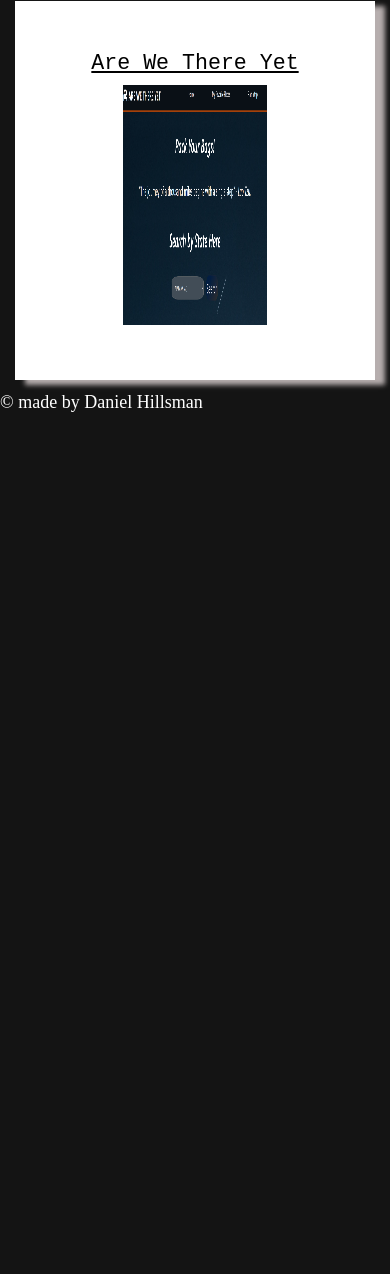
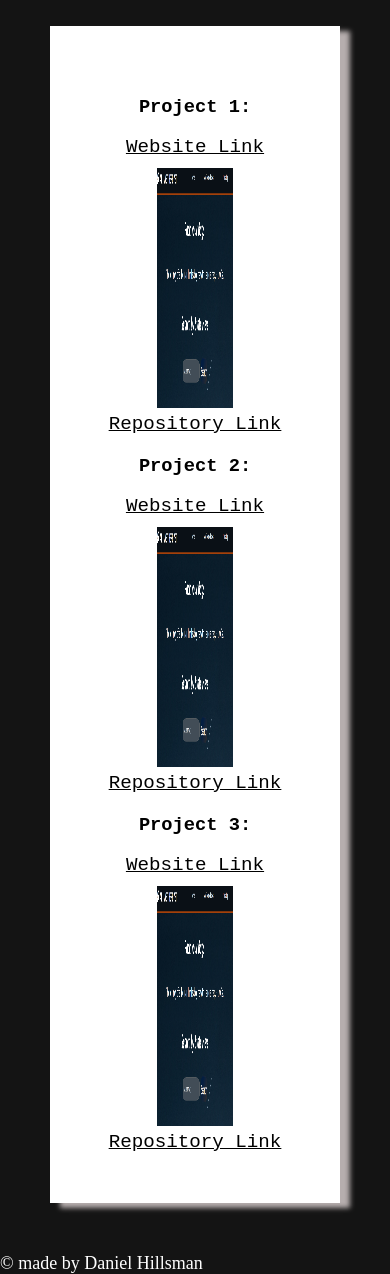
Before and after one commit to danielhillsman/Person-Work-Portfolio, a plain HTML site: page portfolio.html in a window 390 px wide. Shown: the part 324-1598 px from the top of the page. Before the commit the page ends 844 px from the top, so only its background shows below. Drawn offline with Linux system fonts and the light colour scheme.

Commit message:
added 3 project links and repo link

```diff
--- a/assets/css/port-style.css
+++ b/assets/css/port-style.css
@@ -141,23 +141,6 @@ p {
 /* tablet sizes */
 /* for top box */
 @media only screen and (max-width: 950px) {
-    .contactBox, .realPort{
-        margin: 12px 15px;
-        text-align: center;
-        padding: 50px 0px;
-        height: auto;
-        font-family: 'Courier New', Courier, monospace;
-        background-color: #ffffff;
-        box-shadow: 10px 5px 5px rgb(182, 174, 174);
-        color: #000000;
-        position: relative;
-    }
-    .contactBox p{
-        font-size: 13px
-    }
-    .resume{
-        font-size: 40px;
-    }
     .experience img{
         max-height: 150px;
     }
@@ -170,7 +153,7 @@ p {
     h2 {
         padding: 10px;
     }
-    div ul li{
+    div ul li {
         display: inline-block;
         margin-left: 25px;
         font-size: 15px;
@@ -178,4 +161,8 @@ p {
     .header h1 {
         font-size: 40px;
     }
+    a{
+        font-size:
+        15px;
+    }
  }
--- a/portfolio.html
+++ b/portfolio.html
@@ -32,13 +32,34 @@
 <div class="hero"></div>
     <div class="realPort">
         <p>
-            <a class="thereYet" href="https://xnd0.github.io/Are_We_There_Yet_Adventure_App/index.html"> Are We There Yet</a>
+            <br><h3>Project 1:</h3><br>
+            <a class="thereYet" href="https://xnd0.github.io/Are_We_There_Yet_Adventure_App/index.html"> Website Link</a>
             <div class="portfolink">
                 <a href="https://xnd0.github.io/Are_We_There_Yet_Adventure_App/index.html">
                 <img src="./assets/images/Screenshot 2022-03-28 082245.png" alt="imagine of Are We There Yet website"></a>
             </div>
+            <a class="thereYet" href="https://github.com/xnd0/Are_We_There_Yet_Adventure_App"> Repository Link</a>
+        </p>
+        <p>
+            <br><h3>Project 2:</h3><br>
+            <a class="thereYet" href="https://xnd0.github.io/Are_We_There_Yet_Adventure_App/index.html"> Website Link</a>
+            <div class="portfolink">
+                <a href="https://xnd0.github.io/Are_We_There_Yet_Adventure_App/index.html">
+                <img src="./assets/images/Screenshot 2022-03-28 082245.png" alt="imagine of Are We There Yet website"></a>
+            </div>
+            <a class="thereYet" href="https://github.com/xnd0/Are_We_There_Yet_Adventure_App"> Repository Link</a>
+        </p>
+        <p>
+            <br><h3>Project 3:</h3><br>
+            <a class="thereYet" href="https://xnd0.github.io/Are_We_There_Yet_Adventure_App/index.html"> Website Link</a>
+            <div class="portfolink">
+                <a href="https://xnd0.github.io/Are_We_There_Yet_Adventure_App/index.html">
+                <img src="./assets/images/Screenshot 2022-03-28 082245.png" alt="imagine of Are We There Yet website"></a>
+            </div>
+            <a class="thereYet" href="https://github.com/xnd0/Are_We_There_Yet_Adventure_App"> Repository Link</a>
         </p>
     </div>
+
 
 
         <div>
```
